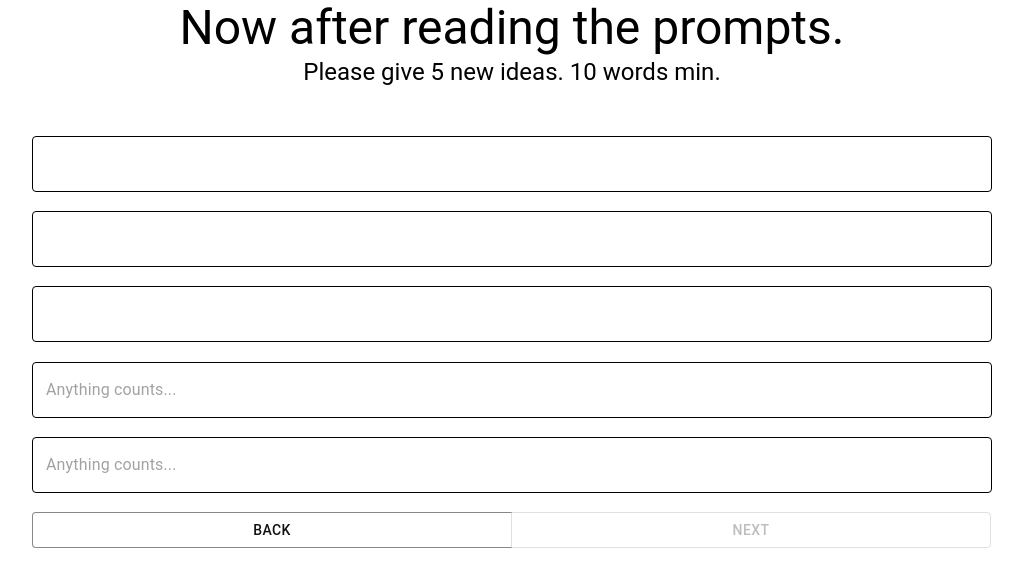
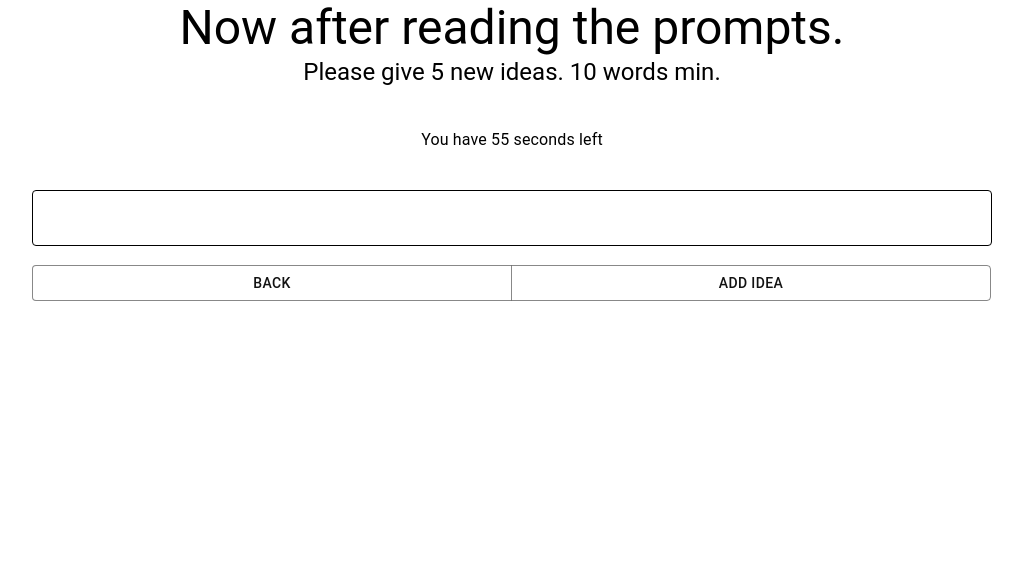
Before and after one commit to KaiSun19/Daikon, a Next.js app: page /Components/StageComponents/IdeasInputs2 in a window 1280 px wide. Shown: the top 586 px of the page, without its empty margins (128-1151 px from the left). Built offline with nearby package versions, Linux system fonts and the light colour scheme.

Commit message:
added time limits

```diff
--- a/Context.js
+++ b/Context.js
@@ -40,7 +40,7 @@ export const DaikonProvider = ({children}) =>{
     'method to eliminate the possibility of nuclear war', 'way to prevent mass destruction from nuclear war', 'new tool to increase communication governments and communities', 'new way to produce artificial alternatives to biological products such as meat or organs',
     'new method of fair wealth distribution within a company', 'method to increase insurance contract transparency', 'system to reduce waiting times']
 
-    const technologies = ['Artificial Intelligence', 'Internet of Things', 'Nanotechnology', 'Brain-Computer Interfaces', '3D Printing',
+    const technologies = ['Artificial Intelligence', 'Internet of Things', 'Nanotechnology', 'Brain Computer Interfaces', '3D Printing',
                             'Digital Twins', 'Gene Editing', 'Extended Reality', '5G']
 
 
@@ -50,14 +50,14 @@ export const DaikonProvider = ({children}) =>{
     const [query, setQuery] = useState("I want to make a...");
     const [stage,setStage] = useState(UIStages[0])
     const [firstIdeas,setFirstIdeas] = useState([])
-    const [secondIdeas,setSecondIdeas] = useState([" ", " ", " "])
+    const [secondIdeas,setSecondIdeas] = useState([])
     const [ideaRatings, setIdeaRatings] = useState([5,5,5,5,5]);
     const [feedback, setFeedback] = useState()
     const [currentStep, setCurrentStep] = useState(UIStages.indexOf(stage))
     const [apiLoading, setApiLoading] = useState(false)
     const [prompts,setPrompts] = useState([" ", " ", " ", " ", " "])
     const [currentID, setCurrentID] = useState(" ")
-    const [ratingsList, setRatingsList] = useState([0,0,0,0,0,0])
+    const [ratingsList, setRatingsList] = useState([])
     const [similarity, setSimilarity] = useState(1)
 
 
@@ -167,7 +167,7 @@ export const DaikonProvider = ({children}) =>{
             axios(config)
                 .then(function (response) {
                         const ratings = Object.values(JSON.parse(JSON.stringify(response.data)))
-                        addRatingsDB(currentID, ratings[0])
+                        addRatingsDB(currentID, ratings[0],firstIdeas.length)
                         setRatingsList(ratings[0])
                     })
                 .catch(function (error) {
--- a/firebaseHelpers.js
+++ b/firebaseHelpers.js
@@ -35,6 +35,7 @@ export const addNewQuery = async (query) =>{
             Query : query,
             Ideas1 : {ideas: [], ratings : []},
             Ideas2 : {ideas: [], ratings : []},
+            Time : new Date()
           });
     }
     else{
@@ -48,13 +49,15 @@ export const addIdeasDB = async (queryID, ideas1,ideas2) =>{
     const res2 = await queryRef.update({"Ideas2.ideas":ideas2});
 }
 
-export const addRatingsDB = async (queryID, ratingsList) =>{
+export const addRatingsDB = async (queryID, ratingsList, parting) =>{
     const queryRef = db.collection('Queries').doc(queryID);
-    const res1 = await queryRef.update({"Ideas1.ratings":ratingsList.slice(0,5)});
-    const res2 = await queryRef.update({"Ideas2.ratings":ratingsList.slice(-5)});
+    const res1 = await queryRef.update({"Ideas1.ratings":ratingsList.slice(0,parting)});
+    const res2 = await queryRef.update({"Ideas2.ratings":ratingsList.slice(parting)});
 }
 
 export const addSimilarityDB = async (queryID, similarity) =>{
     const queryRef = db.collection('Queries').doc(queryID);
     const res = await queryRef.update({'Similarity':similarity});
 }
+
+// export const getRank = async ()
--- a/pages/Components/StageComponents/IdeasInputs2.js
+++ b/pages/Components/StageComponents/IdeasInputs2.js
@@ -8,47 +8,28 @@ function IdeasInput2() {
 
     const {mobile, goToPreviousStage, secondIdeas,setSecondIdeas, goToNextStage, currentID, firstIdeas, getRatings, query, similarity} = useDaikonContext();
 
-    const [ideas1,setIdeas1] = useState(secondIdeas[0]);
-    const [ideas2,setIdeas2] = useState(secondIdeas[1]);
-    const [ideas3,setIdeas3] = useState(secondIdeas[2]);
-    const [ideas4,setIdeas4] = useState(secondIdeas[3]);
-    const [ideas5,setIdeas5] = useState(secondIdeas[4]);
+    const [ideas1,setIdeas1] = useState(" ");
+    const [ideasCounter, setIdeasCounter] = useState(60)
 
-    const [ideasOkay, setIdeasOkay] = useState(false)
+
+    const addIdeasInput = () =>{
+        setSecondIdeas(ideas =>{
+            return(
+                [...ideas,ideas1]
+            )
+        })
+        setIdeas1(' ')
+    }
+
+    const addIdeas = async () =>{
+        getRatings(query,firstIdeas,secondIdeas)
+        await addIdeasDB(currentID, firstIdeas, secondIdeas)
+        await addSimilarityDB(currentID,similarity)
+    }
 
     const handleIdeas1Change = (e)=>{
         setIdeas1(e.target.value)
     }
-
-    const handleIdeas2Change = (e)=>{
-        setIdeas2(e.target.value)
-    }
-
-    const handleIdeas3Change = (e)=>{
-        setIdeas3(e.target.value)
-    }
-
-    const handleIdeas4Change = (e)=>{
-        setIdeas4(e.target.value)
-    }
-
-    const handleIdeas5Change = (e)=>{
-        setIdeas5(e.target.value)
-    }
-
-    const addIdeas = async () =>{
-        const ideasList = [ideas1, ideas2, ideas3, ideas4, ideas5];
-        setSecondIdeas(ideasList)
-        getRatings(query,firstIdeas,ideasList)
-        await addIdeasDB(currentID, firstIdeas, ideasList)
-        await addSimilarityDB(currentID,similarity)
-  }
-
-  useEffect(()=>{
-    if(ideas1.split(' ').length > 9 && ideas2.split(' ').length > 9  && ideas3.split(' ').length > 9   && ideas4.split(' ').length > 9   && ideas5.split(' ').length > 9 ){
-        setIdeasOkay(true)
-    }
-    }, [ideas1, ideas2, ideas3, ideas4, ideas5])
 
     useEffect(()=>{
         const inputs = document.querySelectorAll('.ideasInput');
@@ -56,6 +37,16 @@ function IdeasInput2() {
             input.classList.add('fadeIn-upQuick');
         })
     })
+
+    useEffect(() => {
+        if(ideasCounter > 0){
+            setTimeout(() => setIdeasCounter(ideasCounter - 1), 1000);
+        }
+        else{
+            addIdeas();
+            goToNextStage();
+        }
+    }, [ideasCounter]);
 
   return (
 <>
@@ -66,11 +57,10 @@ function IdeasInput2() {
             <Typography variant = 'h5'  sx = {{marginBottom : '3%'}}>
                Please give 5 new ideas. 10 words min.
             </Typography>
+            <Typography variant = 'subtitle1' sx = {{margin: '2% 0 2% 0'}} >You have {ideasCounter} seconds left </Typography>
         </center>
         <center>
             <Box sx = {{width : '75%'}} component = 'form' className=''>
-                {
-                    mobile ? (
                 <>
                     <BlackTextField onChange = {handleIdeas1Change}
                         sx = {{width : '100%', margin: '1% 0% 1% 0%'}}
@@ -79,81 +69,10 @@ function IdeasInput2() {
                         id = 'ideasInput-1'
                         className='ideasInput'
                     />
-                        <BlackTextField onChange = {handleIdeas2Change}
-                            sx = {{width : '100%',margin: '1% 0% 1% 0%'}}
-                            value = {ideas2}
-                            placeholder = 'Anything counts...'
-                            id = 'ideasInput-1'
-                            className='ideasInput'
-                        />
-                        <BlackTextField onChange = {handleIdeas3Change}
-                            sx = {{width : '100%',margin: '1% 0% 1% 0%'}}
-                            value = {ideas3}
-                            placeholder = 'Anything counts...'
-                            id = 'ideasInput-1'
-                            className='ideasInput'
-                        />
-                        <BlackTextField onChange = {handleIdeas4Change}
-                            sx = {{width : '100%',margin: '1% 0% 1% 0%'}}
-                            value = {ideas4}
-                            placeholder = 'Anything counts...'
-                            id = 'ideasInput-1'
-                            className='ideasInput'
-                        />
-                        <BlackTextField onChange = {handleIdeas5Change}
-                            sx = {{width : '100%',margin: '1% 0% 1% 0%'}}
-                            value = {ideas5}
-                            placeholder = 'Anything counts...'
-                            id = 'ideasInput-1'
-                            className='ideasInput'
-                        />
                 </>
-                    )
-                    :
-                    (
-                        <>
-                        <BlackTextField onChange = {handleIdeas1Change}
-                            sx = {{width : '100%', margin: '1% 0% 1% 0%'}}
-                            value = {ideas1}
-                            placeholder = 'Anything counts...'
-                            id = 'ideasInput-1'
-                            className='ideasInput'
-                        />
-                        <BlackTextField onChange = {handleIdeas2Change}
-                            sx = {{width : '100%',margin: '1% 0% 1% 0%'}}
-                            value = {ideas2}
-                            placeholder = 'Anything counts...'
-                            id = 'ideasInput-1'
-                            className='ideasInput'
-                        />
-                        <BlackTextField onChange = {handleIdeas3Change}
-                            sx = {{width : '100%',margin: '1% 0% 1% 0%'}}
-                            value = {ideas3}
-                            placeholder = 'Anything counts...'
-                            id = 'ideasInput-1'
-                            className='ideasInput'
-                        />
-                        <BlackTextField onChange = {handleIdeas4Change}
-                            sx = {{width : '100%',margin: '1% 0% 1% 0%'}}
-                            value = {ideas4}
-                            placeholder = 'Anything counts...'
-                            id = 'ideasInput-1'
-                            className='ideasInput'
-                        />
-                        <BlackTextField onChange = {handleIdeas5Change}
-                            sx = {{width : '100%',margin: '1% 0% 1% 0%'}}
-                            value = {ideas5}
-                            placeholder = 'Anything counts...'
-                            id = 'ideasInput-1'
-                            className='ideasInput'
-                        />
-                        </>
-
-                    )
-                }
                 <ButtonGroup variant="outlined" aria-label="outlined button group" sx = {{width : '100%', margin : '1% 0% 1% 0%'}}>
                     <Button variant="outlined" color = {'primary'} onClick = {goToPreviousStage} sx = {{width :'50%'}}>Back</Button>
-                    <Button variant="outlined" color = {'primary'} onClick = {()=>{addIdeas();goToNextStage()}} sx = {{width :'50%'}}  disabled = {ideasOkay ? false : true}>Next</Button>
+                    <Button variant="outlined" color = {'primary'} onClick = {addIdeasInput} sx = {{width :'50%'}}>Add Idea</Button>
                 </ButtonGroup>
             </Box>
         </center>
--- a/styles/themes.js
+++ b/styles/themes.js
@@ -8,6 +8,9 @@ export const themeOptions = createTheme({
     },
     secondary: {
       main: '#304ffe',
+    },
+    dark : {
+      main : '#212121'
     },
     background: {
       default: '#ffffff',
```
Also changed, not shown: pages/Components/StageComponents/IdeasInput1.js (+20 -7 lines), pages/Components/StageComponents/ShowPrompts.js (+16 -4 lines), pages/Components/StageComponents/ShowRatings.js (+11 -15 lines). Lines whose indentation alone changed are shown as unchanged.
